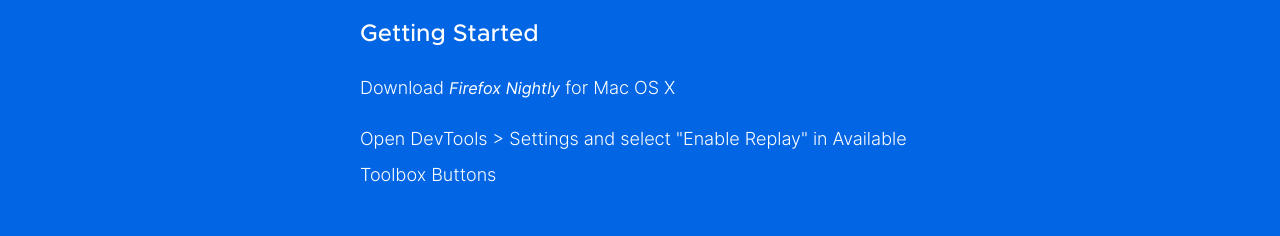
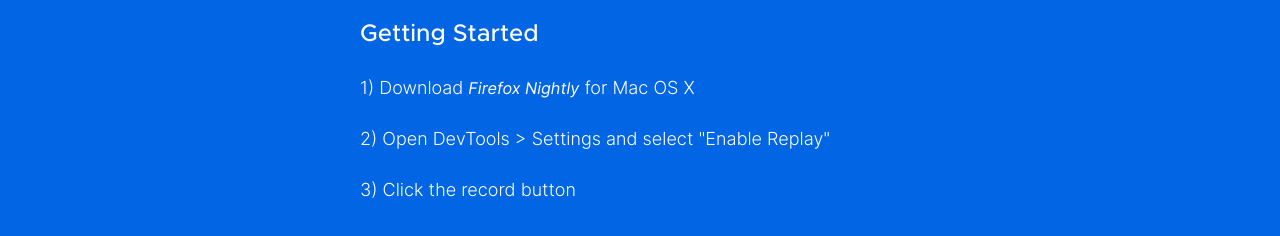
Before and after one commit to past/replay-site, a website: page index.html in a window 1280 px wide. Shown: the part 2562-2798 px from the top of the page. Drawn offline with Linux system fonts and the light colour scheme.

Commit message:
update footer

```diff
--- a/index.html
+++ b/index.html
@@ -85,12 +85,9 @@
       <div class="bottom-logo"></div>
       <div class="nightly-logo"></div>
       <div class="footer-content">
-      <h3>Getting Started</h3>
-      <p>
-        Download <a href="https://www.mozilla.org/en-US/firefox/channel/desktop/">Firefox Nightly</a> for Mac OS X
-      </p>
-      <p>
-        Open DevTools > Settings and select "Enable Replay" in Available Toolbox Buttons
-      </p>
-    </div>
+        <h3>Getting Started</h3>
+        <p> 1) Download <a href="https://www.mozilla.org/en-US/firefox/channel/desktop/">Firefox Nightly</a> for Mac OS X</p>
+        <p> 2) Open DevTools > Settings and select "Enable Replay"</p>
+        <p> 3) Click the record button</p>
+      </div>
 </html>
--- a/styles.css
+++ b/styles.css
@@ -308,6 +308,8 @@
 .videos h1 {
   color: #F30698;
   font-size: 40px;
+  font-weight: normal;
+  font-family: "Inter";
 }
 
 .videos .video {
```
Also changed, not shown: 1 other file.
